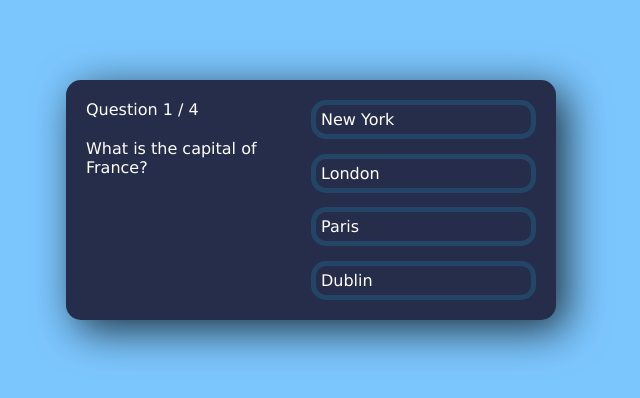
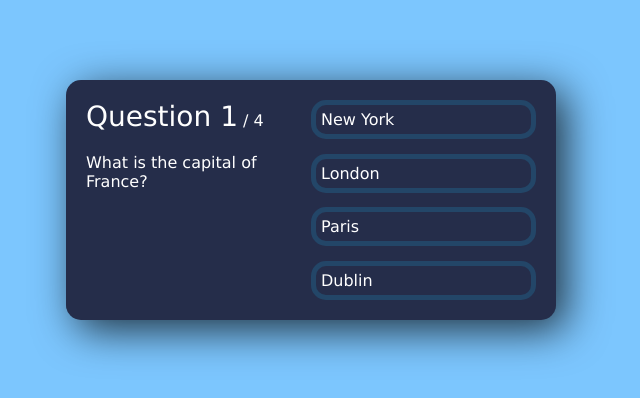
Before and after one commit to CGDM101/testa-vue, a Vue app: page / in a window 1280 px wide. Shown: the part 200-598 px from the top of the page, without its empty margins (329-969 px from the left). Built offline with nearby package versions, Linux system fonts and the light colour scheme.

Commit message:
Fixed another CSS problem.

```diff
--- a/src/App.vue
+++ b/src/App.vue
@@ -64,8 +64,8 @@ const handleAnswerButtonClick = (opt) => {
   <main class="app">
     <!-- <div class="score-section">You scored {{ score }} out of {{ questions.length }} </div> -->
     <div class="question-section">
-      <div class="question-count">
-        Question {{ currentQuestion + 1 }} / {{ questions.length }}
+      <div class="question-count"><span>Question {{ currentQuestion + 1 }}</span>
+        / {{ questions.length }}
       </div>
       <div class="question-text">
         {{ questions[currentQuestion].questionText }}
```
